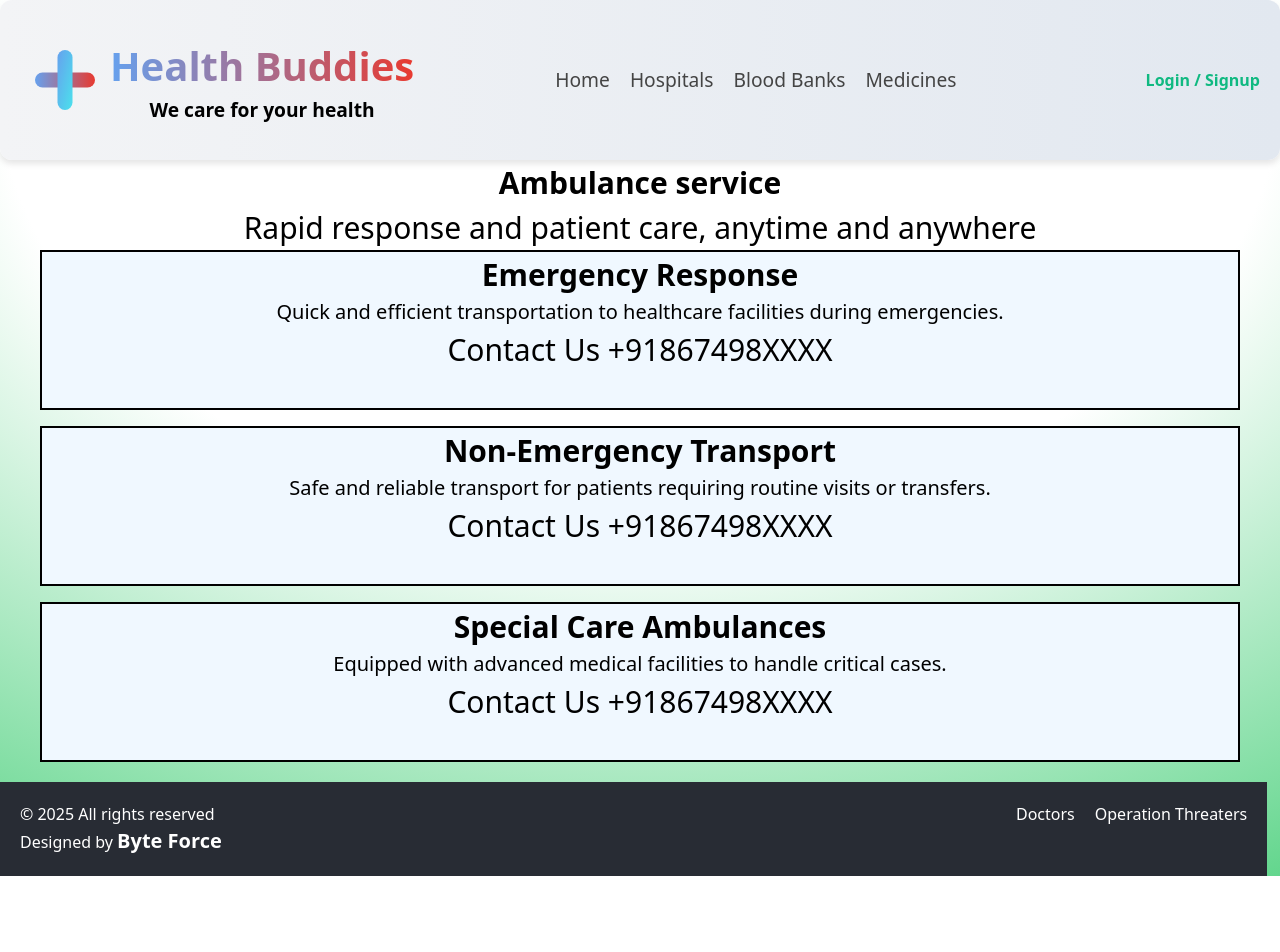
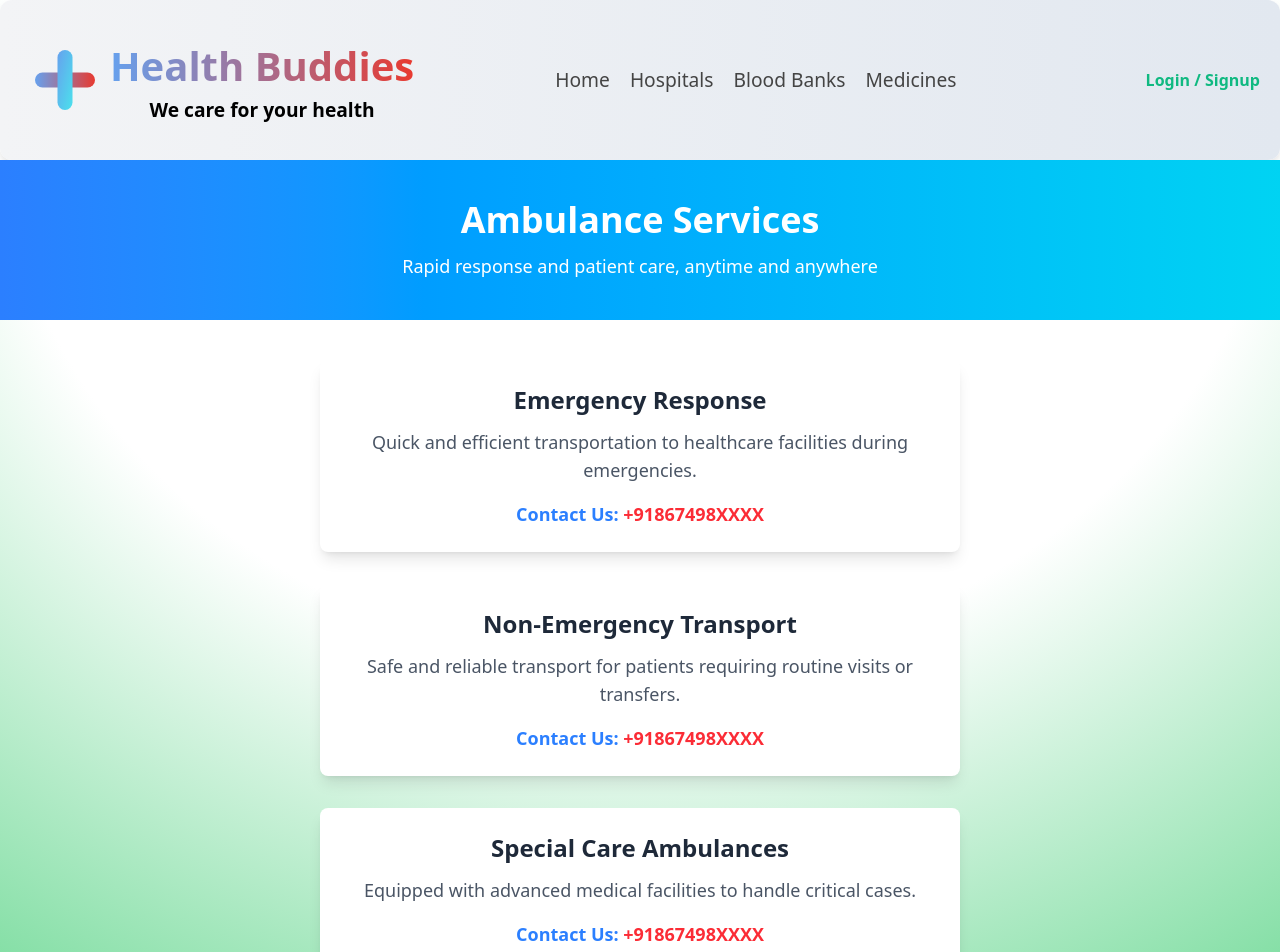
Before and after one commit to ayu-bhar/BYTE_FORCE_HEALTH, a React (Vite) app: page /ambulance in a window 1280 px wide. Shown: the top 952 px of the page. Before the commit the page ends 876 px from the top, so only its background shows below. Built offline with nearby package versions, Linux system fonts and the light colour scheme; some icons are missing.

Commit message:
changed ambulance

```diff
--- a/src/components/MobileNavBar.jsx
+++ b/src/components/MobileNavBar.jsx
@@ -56,26 +56,25 @@ function MobileNavBar() {
         <nav ref={navRef} className={`mobnavBar flex-col ${open ? 'showL' : 'hideL'}`}>
 
           {/* { this seprates the logo} */}
-
-          <div className="side flex">
-            <lord-icon
-              src="https://cdn.lordicon.com/rzsnbiaw.json"
+          <NavLink to = "/profile">
+            <div className="side flex">
+          <lord-icon
+              src="https://cdn.lordicon.com/kdduutaw.json"
               trigger="hover"
-              stroke="bold"
-              colors="primary:#4be1ec,secondary:#9cf4a7"
+              colors="primary:#121331,secondary:#000000"
             >
             </lord-icon>
           </div>
+          </NavLink>
+
 
           {/* { this seprates the logo and the content} */}
 
           <div className="content flex-col">
-            <NavLink ><li>Home</li></NavLink>
-            <NavLink ><li>Hostpitals</li></NavLink>
-            <NavLink ><li>Blood banks</li></NavLink>
-            <NavLink ><li>Medicines</li></NavLink>
-            <NavLink ><li>Doctors</li></NavLink>
-            <NavLink ><li>Operation Threaters</li></NavLink>
+            <NavLink to = "/"><li>Home</li></NavLink>
+            <NavLink to ="/hospital"><li>Hostpitals</li></NavLink>
+            <NavLink to = "/bloodbank"><li>Blood banks</li></NavLink>
+            <NavLink to = "/medicines"><li>Medicines</li></NavLink>
           </div>
 
           {/* { this seprates the content with the side} */}
--- a/src/components/Navbar.jsx
+++ b/src/components/Navbar.jsx
@@ -1,7 +1,7 @@
 import React from 'react';
 import { NavLink } from 'react-router-dom';
 import Dropdown from './Dropdown';
-
+import './styles/Navbar.css'
 function Navbar() {
   const store = localStorage.getItem('isAuthenticated');
   let storen = "";
@@ -9,7 +9,7 @@ function Navbar() {
     storen = JSON.parse(localStorage.getItem('user')).Name;
   }
   return (
-    <div>
+    <div className='navBar'>
       <nav
         style={{
           display: 'flex',
--- a/src/components/styles/Navbar.css
+++ b/src/components/styles/Navbar.css
@@ -1,35 +1,4 @@
-.navBar{
-    display: flex;
-    justify-content: space-around;
-    align-items: center;
-    padding: 10px 20px;
-    list-style: none;
-}
-.navBar h1{
-    font-weight: bold;
-    font-size: 40px;
-}
-.navBar .content{
-    justify-content: flex-end;
-    display: flex;
-    gap: 40px;
-    width: 60vw;
-}
-.navBar .logo{
-    width: 40vw;
-    display: flex;
 
-
-}
-.navBar .side{
-    width: 20vw;
-    display: flex;
-    justify-content: space-around;
-}
-
-.border-box{
-    box-sizing: border-box;
-}
 @media screen and (max-width: 850px) {
     .navBar{
         display: none;
--- a/src/pages/Ambu.jsx
+++ b/src/pages/Ambu.jsx
@@ -1,40 +1,69 @@
-import react from "react";
+import React from "react";
 import Navbar from "../components/Navbar";
-import "../components/styles/ambu.css";
 import Footer from "../components/Footer";
-import axios from "axios";
-import { useEffect, useState } from "react";
 
 function Ambu() {
-
-  return(
-  <div>
+  return (
+    <div className="bg-transparent min-h-screen flex flex-col">
       <Navbar />
-    <div className='ambuh flex-col items-center'>
-      <h1><b>Ambulance service</b></h1>
-      <h3>Rapid response and patient care, anytime and anywhere</h3>
+      {/* Header Section */}
+      <div className="ambuh flex flex-col items-center text-center py-10 bg-gradient-to-r from-blue-500 to-cyan-400 text-white">
+        <h1 className="text-4xl font-bold mb-3">Ambulance Services</h1>
+        <h3 className="text-lg font-medium">
+          Rapid response and patient care, anytime and anywhere
+        </h3>
       </div>
 
-    <div className='ambuh flex-col items-center mb-5'>
-      <div className='pok mb-4 mu-4 flex-col items-center'>
-        <h1><b>Emergency Response</b></h1>
-        <p style={{fontSize:'20px'}}>Quick and efficient transportation to healthcare facilities during emergencies.</p>
-        <h3>Contact Us +91867498XXXX</h3>
+      {/* Services Section */}
+      <div className="ambuh flex flex-col items-center py-10 space-y-8">
+        {/* Emergency Response */}
+        <div className="pok bg-white shadow-lg rounded-lg p-6 w-11/12 md:w-3/4 lg:w-1/2 text-center">
+          <h1 className="text-2xl font-bold text-gray-800 mb-3">
+            Emergency Response
+          </h1>
+          <p className="text-gray-600 text-lg mb-4">
+            Quick and efficient transportation to healthcare facilities during
+            emergencies.
+          </p>
+          <h3 >
+            <span className="text-blue-500 font-semibold text-lg">Contact Us: </span><span className="text-red-500 font-semibold text-lg">+91867498XXXX</span>
+
+          </h3>
         </div>
-      <div className='pok mb-4 flex-col items-center'>
-        <h1><b>Non-Emergency Transport</b></h1>
-        <p style={{fontSize:'20px'}}>Safe and reliable transport for patients requiring routine visits or transfers.</p>
-        <h3>Contact Us +91867498XXXX</h3>
+
+        {/* Non-Emergency Transport */}
+        <div className="pok bg-white shadow-lg rounded-lg p-6 w-11/12 md:w-3/4 lg:w-1/2 text-center">
+          <h1 className="text-2xl font-bold text-gray-800 mb-3">
+            Non-Emergency Transport
+          </h1>
+          <p className="text-gray-600 text-lg mb-4">
+            Safe and reliable transport for patients requiring routine visits or
+            transfers.
+          </p>
+          <h3 >
+            <span className="text-blue-500 font-semibold text-lg">Contact Us: </span><span className="text-red-500 font-semibold text-lg">+91867498XXXX</span>
+
+          </h3>
         </div>
-      <div className='pok flex-col items-center'>
-        <h1><b>Special Care Ambulances</b></h1>
-        <p style={{fontSize:'20px'}}>Equipped with advanced medical facilities to handle critical cases.</p>
-        <h3>Contact Us +91867498XXXX</h3>
+
+        {/* Special Care Ambulances */}
+        <div className="pok bg-white shadow-lg rounded-lg p-6 w-11/12 md:w-3/4 lg:w-1/2 text-center">
+          <h1 className="text-2xl font-bold text-gray-800 mb-3">
+            Special Care Ambulances
+          </h1>
+          <p className="text-gray-600 text-lg mb-4">
+            Equipped with advanced medical facilities to handle critical cases.
+          </p>
+          <h3 >
+            <span className="text-blue-500 font-semibold text-lg">Contact Us: </span><span className="text-red-500 font-semibold text-lg">+91867498XXXX</span>
+
+          </h3>
         </div>
       </div>
 
       <Footer />
-  </div>);
+    </div>
+  );
 }
 
 export default Ambu;
```
Lines whose indentation alone changed are shown as unchanged.
